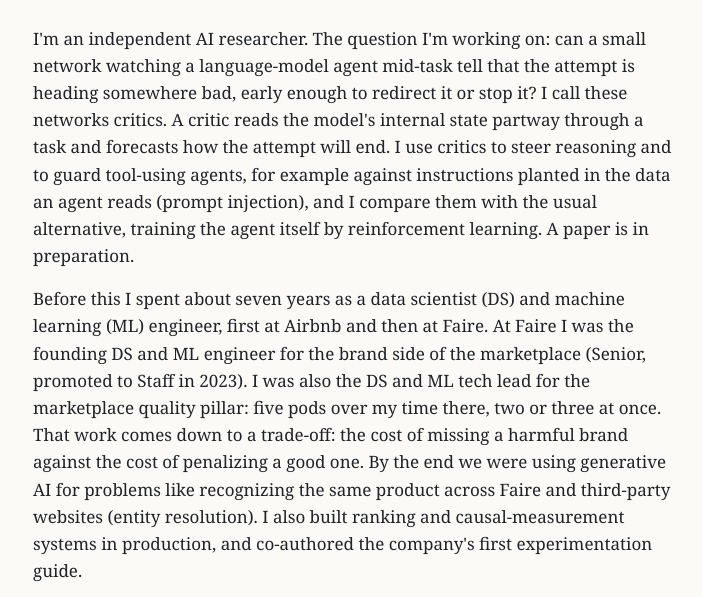
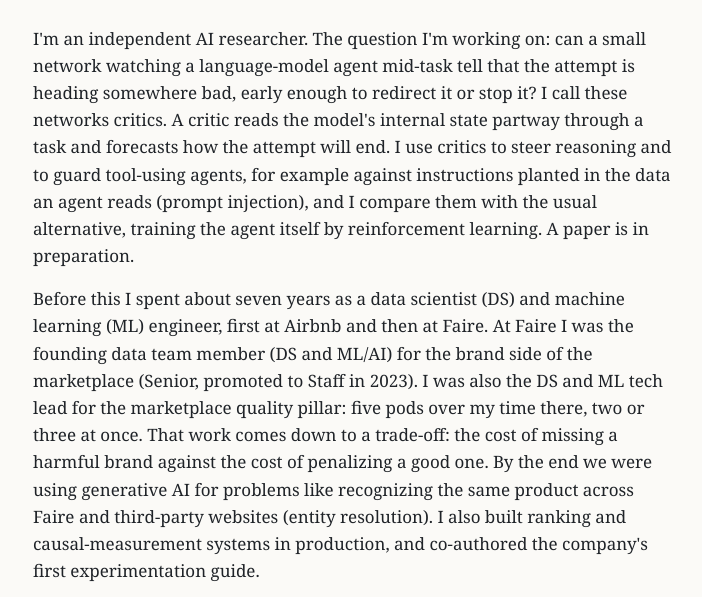
Before and after one commit to jeffpicel/jeffpicel.github.io, a plain HTML site: page index.html in a window 1280 px wide. Shown: the part 182-779 px from the top of the page, without its empty margins (287-989 px from the left). Drawn offline with Linux system fonts and the light colour scheme.

Commit message:
Home: founding data team member (DS and ML/AI) per Jeff

```diff
--- a/index.html
+++ b/index.html
@@ -16,7 +16,7 @@
 
 <p>I'm an independent AI researcher. The question I'm working on: can a small network watching a language-model agent mid-task tell that the attempt is heading somewhere bad, early enough to redirect it or stop it? I call these networks critics. A critic reads the model's internal state partway through a task and forecasts how the attempt will end. I use critics to steer reasoning and to guard tool-using agents, for example against instructions planted in the data an agent reads (prompt injection), and I compare them with the usual alternative, training the agent itself by reinforcement learning. A paper is in preparation.</p>
 
-<p>Before this I spent about seven years as a data scientist (DS) and machine learning (ML) engineer, first at Airbnb and then at Faire. At Faire I was the founding DS and ML engineer for the brand side of the marketplace (Senior, promoted to Staff in 2023). I was also the DS and ML tech lead for the marketplace quality pillar: five pods over my time there, two or three at once. That work comes down to a trade-off: the cost of missing a harmful brand against the cost of penalizing a good one. By the end we were using generative AI for problems like recognizing the same product across Faire and third-party websites (entity resolution). I also built ranking and causal-measurement systems in production, and co-authored the company's first experimentation guide.</p>
+<p>Before this I spent about seven years as a data scientist (DS) and machine learning (ML) engineer, first at Airbnb and then at Faire. At Faire I was the founding data team member (DS and ML/AI) for the brand side of the marketplace (Senior, promoted to Staff in 2023). I was also the DS and ML tech lead for the marketplace quality pillar: five pods over my time there, two or three at once. That work comes down to a trade-off: the cost of missing a harmful brand against the cost of penalizing a good one. By the end we were using generative AI for problems like recognizing the same product across Faire and third-party websites (entity resolution). I also built ranking and causal-measurement systems in production, and co-authored the company's first experimentation guide.</p>
 
 <p>Before industry I did a PhD in economics at Harvard. My dissertation's lead paper used quirks in financial reporting, such as a past return rolling out of the 52-week window the Wall Street Journal printed, to find evidence that investors extrapolate from whichever past returns are most visible to them. Before that I studied mathematics and economics at the University of Chicago.</p>
 
```
